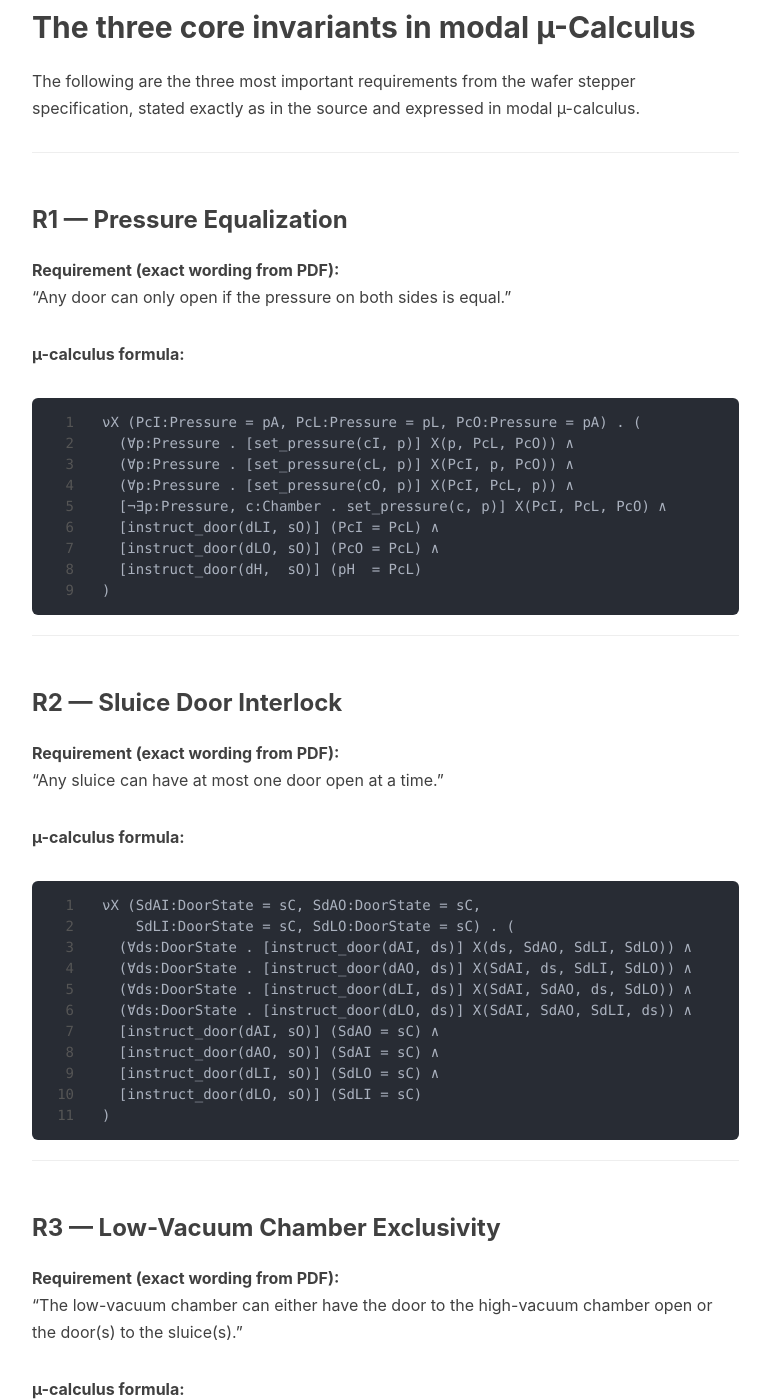
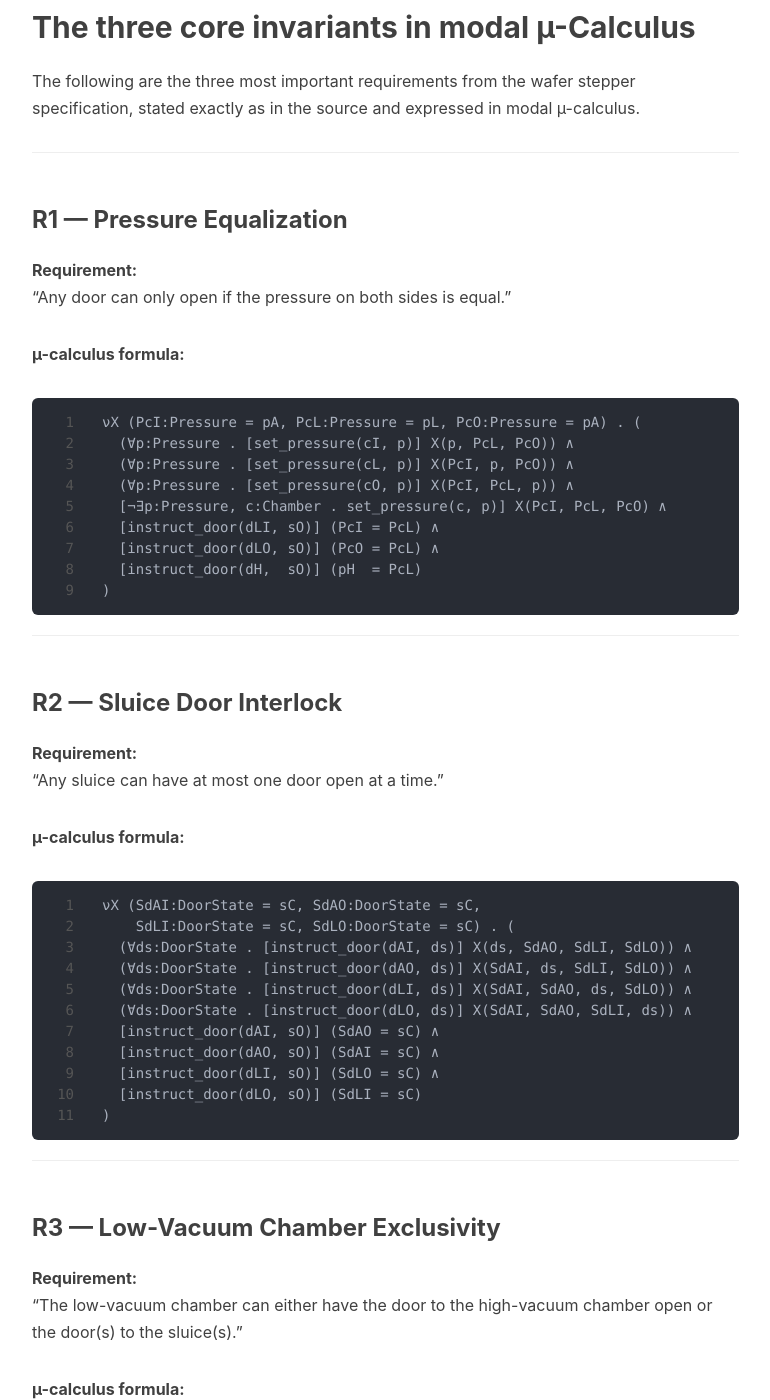
Before and after one commit to Ohara124c41/Ohara124c41.github.io, a Jekyll site: the page built from _posts/2019-02-14-MuCalc.md, in a window 1280 px wide and 1400 px high, scrolled down 4395 px. Shown: the whole window, without its empty margins (233-1003 px from the left). Built offline with Jekyll 4.4.1, drawn with Linux system fonts in a browser that asks for light colours; nearby versions of some CDN libraries; comment, search, counter and statistics services are not loaded.

Commit message:
[docs] QoL updates

```diff
--- a/_posts/2019-02-14-MuCalc.md
+++ b/_posts/2019-02-14-MuCalc.md
@@ -118,7 +118,7 @@ The following are the three most important requirements from the wafer stepper s
 
 ### R1 — Pressure Equalization
 
-**Requirement (exact wording from PDF):**
+**Requirement:**
 “Any door can only open if the pressure on both sides is equal.”
 
 **µ-calculus formula:**
@@ -139,7 +139,7 @@ The following are the three most important requirements from the wafer stepper s
 
 ### R2 — Sluice Door Interlock
 
-**Requirement (exact wording from PDF):**
+**Requirement:**
 “Any sluice can have at most one door open at a time.”
 
 **µ-calculus formula:**
@@ -162,7 +162,7 @@ The following are the three most important requirements from the wafer stepper s
 
 ### R3 — Low-Vacuum Chamber Exclusivity
 
-**Requirement (exact wording from PDF):**
+**Requirement:**
 “The low-vacuum chamber can either have the door to the high-vacuum chamber open or the door(s) to the sluice(s).”
 
 **µ-calculus formula:**
```
